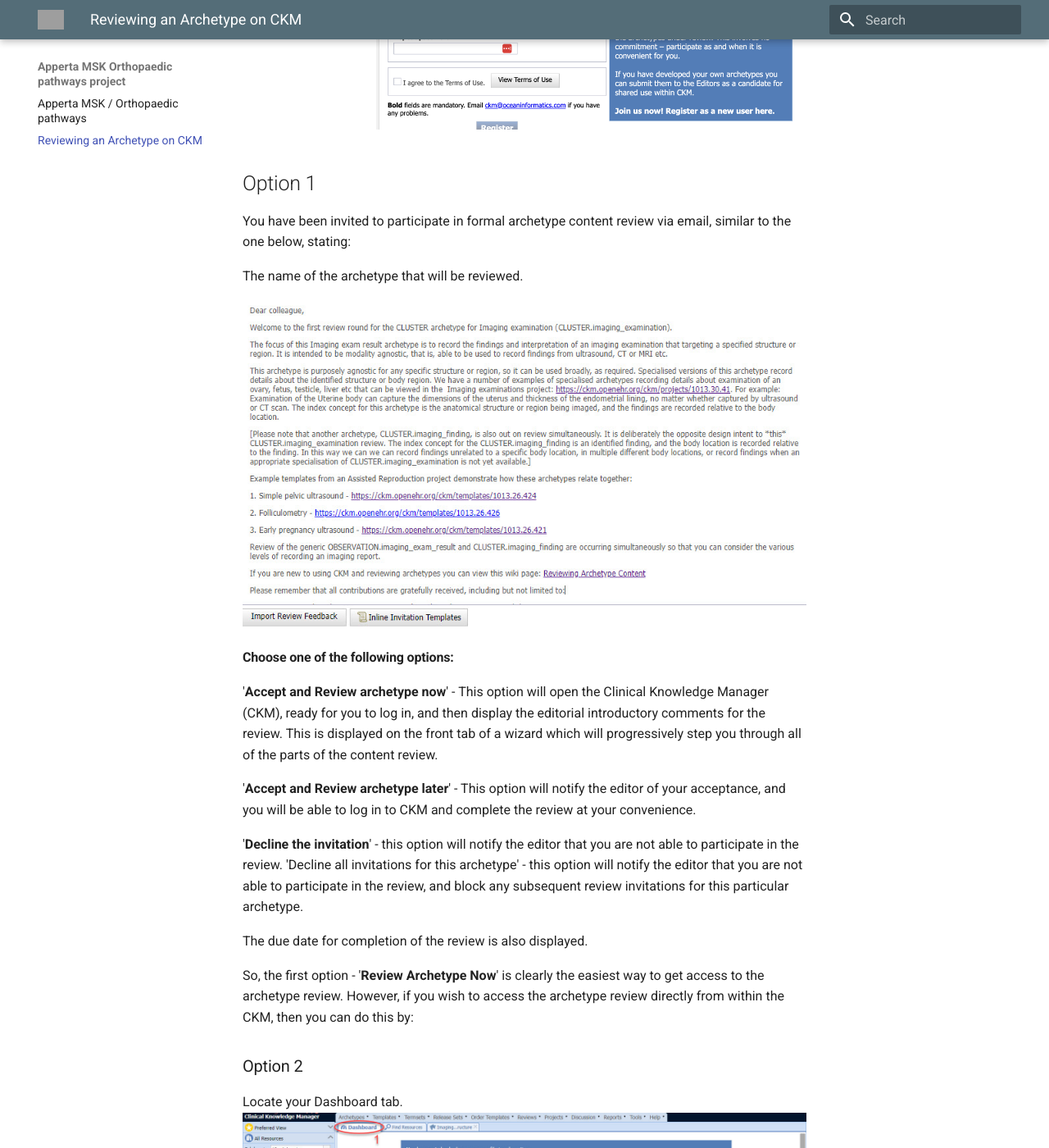
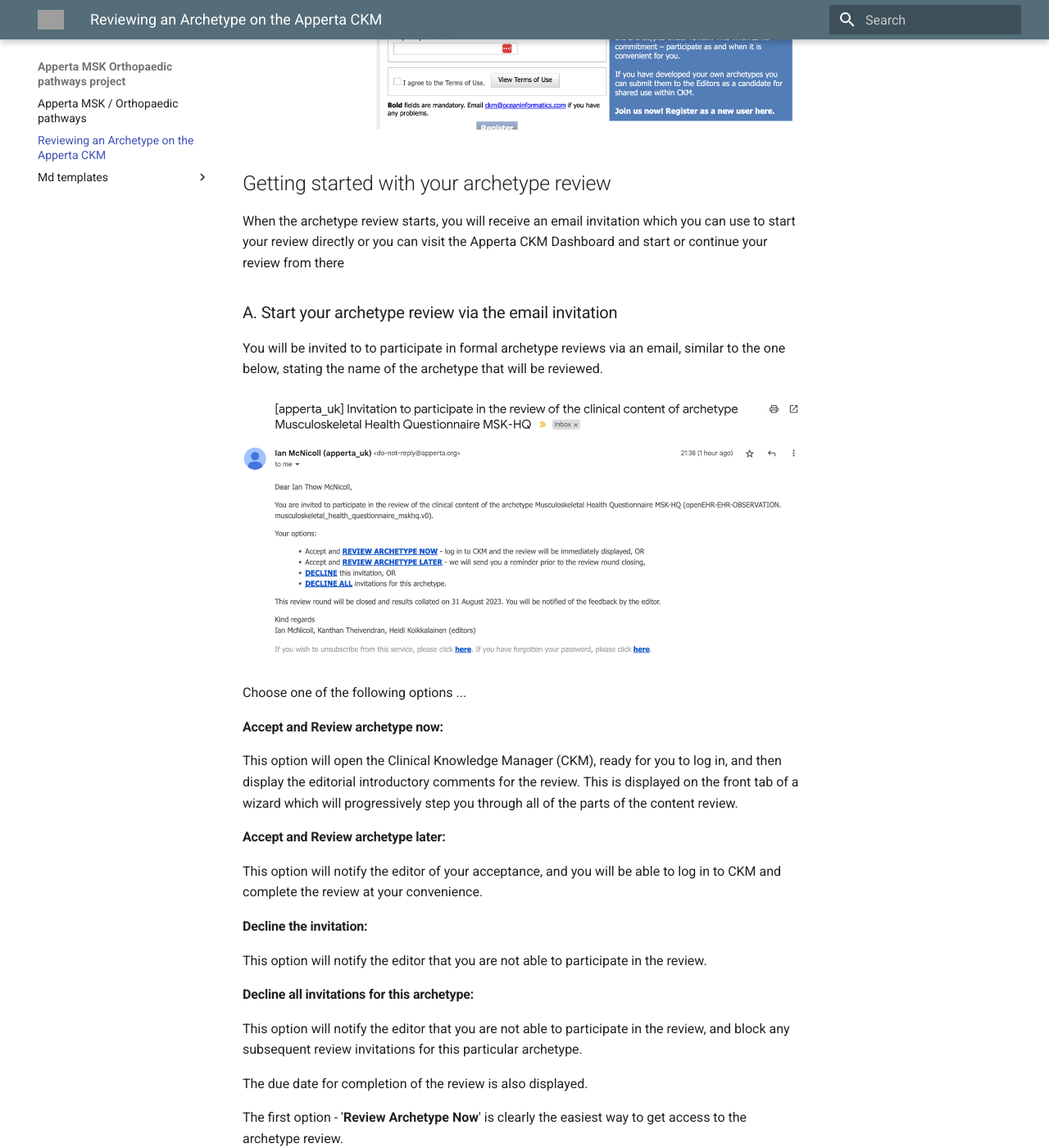
Before and after one commit to Apperta-CKM/msk-ortho-pathways, an MkDocs documentation site: the page built from docs/project-pages/docs/CKM-001- Reviewing-an-Archetype-on-CKM.md, in a window 1280 px wide and 1400 px high, scrolled down 829 px. Shown: the whole window at 82% size. Built offline with MkDocs 1.6.1 and Material for MkDocs 9.7.7, drawn with Linux system fonts in a browser that asks for light colours; some of the changed text lies outside the part shown; grey boxes are pictures that could not be loaded.

```diff
--- a/docs/project-pages/docs/CKM-001- Reviewing-an-Archetype-on-CKM.md
+++ b/docs/project-pages/docs/CKM-001- Reviewing-an-Archetype-on-CKM.md
@@ -1,12 +1,12 @@
-# Reviewing an Archetype on CKM
+# Reviewing an Archetype on the Apperta CKM
 
-!!! note "Acknowledgement"
+!!! warning Acknowledgement
 
 This page is adapted from the original 'Review Archetype content' openEHR wiki page created by Dr Heather Leslie at
 
 https://openehr.atlassian.net/wiki/spaces/healthmod/pages/2949148/Review+Archetype+Content
 
-but which may not be accessed directly from some emebbed web pages.
+but which may not be accessed directly from within some embedded web pages.
 
 
 ## Registering as a reviewer
@@ -15,34 +15,51 @@
 
 ![](images/signup-link.png)
 
-## Option 1
 
-You have been invited to participate in formal archetype content review via email, similar to the one below, stating:
+## Getting started with your archetype review
 
-The name of the archetype that will be reviewed.
+When the archetype review starts, you will receive an email invitation which you can use to start your review directly or you can visit the Apperta CKM Dashboard and start or continue your review from there
 
-![](images/ckm-invite.jpg)
+### A. Start your archetype review via the email invitation
 
-#### Choose one of the following options:
+You will be invited to to participate in formal archetype reviews via an email, similar to the one below, stating the name of the archetype that will be reviewed.
 
-'**Accept and Review archetype now**' - This option will open the Clinical Knowledge Manager (CKM), ready for you to log in, and then display the editorial introductory comments for the review.  This is displayed on the front tab of a wizard which will progressively step you through all of the parts of the content review.
+![](images/apperta-invite.png)
 
-'**Accept and Review archetype later**' - This option will notify the editor of your acceptance, and you will be able to log in to CKM and complete the review at your convenience.
 
-'**Decline the invitation**' - this option will notify the editor that you are not able to participate in the review.
-'Decline all invitations for this archetype' - this option will notify the editor that you are not able to participate in the review, and block any subsequent review invitations for this particular archetype.
+Choose one of the following options ...
+
+#### Accept and Review archetype now:
+
+This option will open the Clinical Knowledge Manager (CKM), ready for you to log in, and then display the editorial introductory comments for the review.  This is displayed on the front tab of a wizard which will progressively step you through all of the parts of the content review.
+
+#### Accept and Review archetype later:
+
+This option will notify the editor of your acceptance, and you will be able to log in to CKM and complete the review at your convenience.
+
+#### Decline the invitation:
+
+This option will notify the editor that you are not able to participate in the review.
+
+#### Decline all invitations for this archetype:
+
+This option will notify the editor that you are not able to participate in the review, and block any subsequent review invitations for this particular archetype.
 
 The due date for completion of the review is also displayed.
 
+The first option  - '**Review Archetype Now**' is clearly the easiest way to get access to the archetype review.
 
-So, the first option  - '**Review Archetype Now**' is clearly the easiest way to get access to the archetype review.  However, if you wish to access the archetype review directly from within the CKM, then you can do this by:
+However, you may also access the archetype review directly from within the Apperta CKM...
 
-### Option 2
+### B. Start the archetype review via Apperta CKM
 
-Locate your Dashboard tab.
-![](images/ckm-dash-option.jpg)
+The Apperta CKM is at  https://ckm.apperta.org
 
-Within the Dashboard will be a panel called 'My Active Reviews'.
+Login and locate your Dashboard tab.
+
+![](images/ckm-apperta-dash.png)
+
+Within the Dashboard will be a panel called **'My Active Reviews'**.
 
 Click on the green arrow next to the archetype invitation
 Select 'Start Your Review' to initiate the review.
@@ -58,27 +75,29 @@
 
 From this screen it is also possible to:
 
-View already completed reviews from other reviewers in the current or any previous review rounds.
-Display a mindmap view of the archetype
-Download the archetype onto your computer
-During the review it may be useful to refer to the Archetype Checklist for further guidance.
+- View already completed reviews from other reviewers in the current or any previous review rounds.
+- Display a mindmap view of the archetype
+- Download the archetype onto your computer
+- During the review it may be useful to refer to the Archetype Checklist for further guidance.
 
-Navigate to the next topic in the review by clicking on the 'Next' button.
+Navigate to the next topic in the review by clicking on the `Next` button.
 
 ### 2. Subsequent Screens
 
 ![](images/ckm-review-page.jpg)
-You can see that the active tab is now the second tab labeled 'Header'.  This will enable the user to provide feedback about each element of the header.
 
-Add the comments into the text box labeled 'Your comment:'.
+You can see that the active tab is now the second tab labeled `Header`.  This will enable the user to provide feedback about each element of the header.
 
-Once you have completed all the Header-related comments, clicking on the 'Next' button will take you progressively through each tab, or page, in the review.  In this example, Data, State, Protocol, and Events make up the components of the archetype. The 'Reference model' tab is only intended to inform the reviewers of the standard elements that are inherited from the reference model to the archetype, and can't be commented. The overall comments enables broader feedback about the archetype as a whole.
+Add the comments into the text box labelled `Your comment:`.
 
-You can always save the review at any stage, without having to complete every topic. To submit the review as final, the 'Overall recommendation' element in the 'Overall comments' tab has to be completed.
+Once you have completed all the Header-related comments, clicking on the `Next` button will take you progressively through each tab, or page, in the review.
 
-Complete the review in the same way as above.
+In this example, Data, State, Protocol, and Events make up the components of the archetype.
 
-#### Archetype Review Checklist
-Have a look at our Archetype Review Checklist for further details on what to consider when reviewing an archetype.
+The `Reference model` tab is only intended to inform the reviewers of the standard elements that are inherited from the reference model to the archetype, and can't be commented.
 
-Multiple options can be selected.
+The `Overall comments` section enables broader feedback about the archetype as a whole.
+
+You can always `Save` the review at any stage, without having to complete every topic.
+
+To submit the review as final, the `Overall recommendation` element in the 'Overall comments' tab has to be completed.
```
Also changed, not shown: docs/project-pages/docs/index.md (+17 -7 lines), docs/project-pages/docs/md_templates/project-invite.md (added, +32 -0 lines), docs/project-pages/docs/images/apperta-invite.png (added), docs/project-pages/docs/images/ckm-apperta-dash.png (added).
